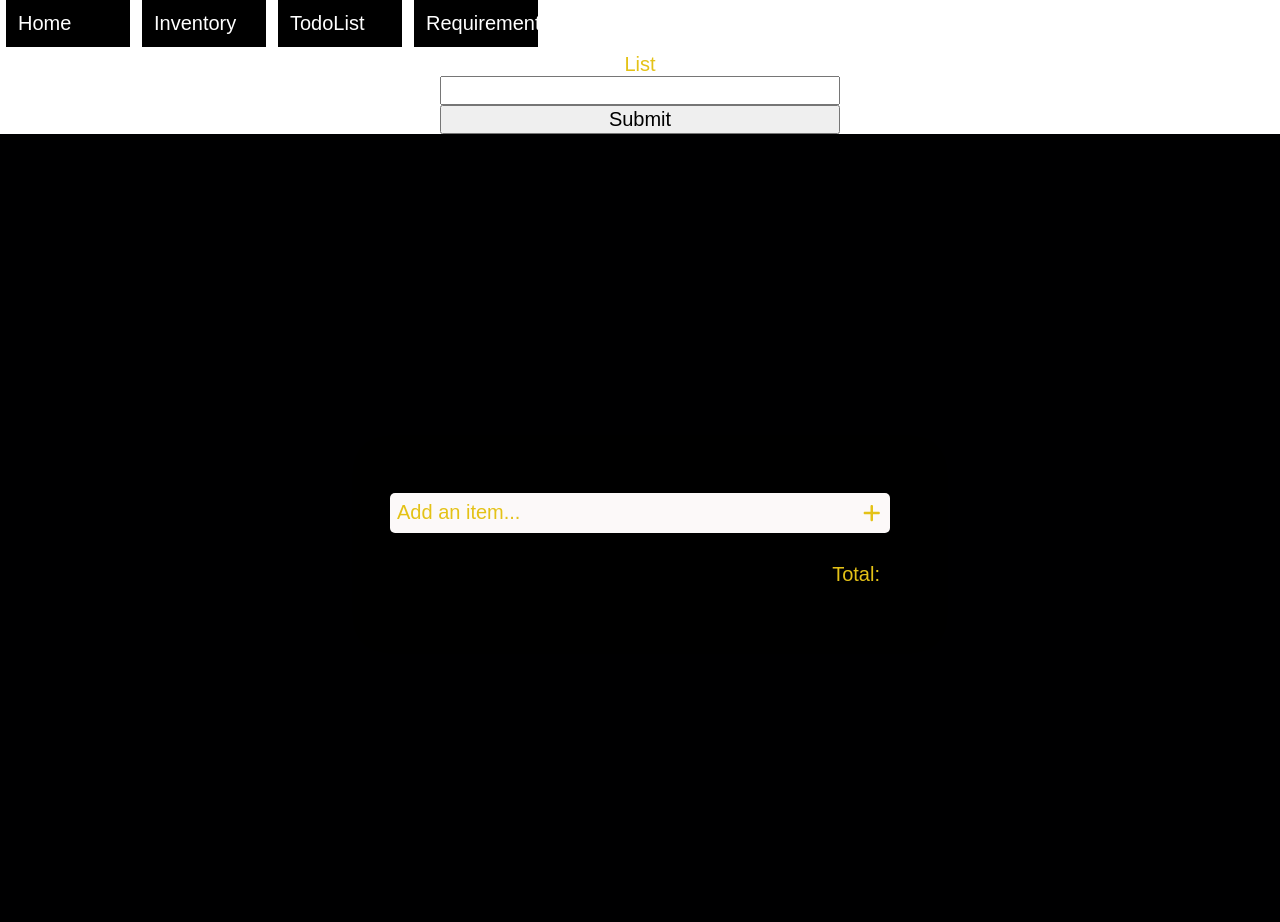
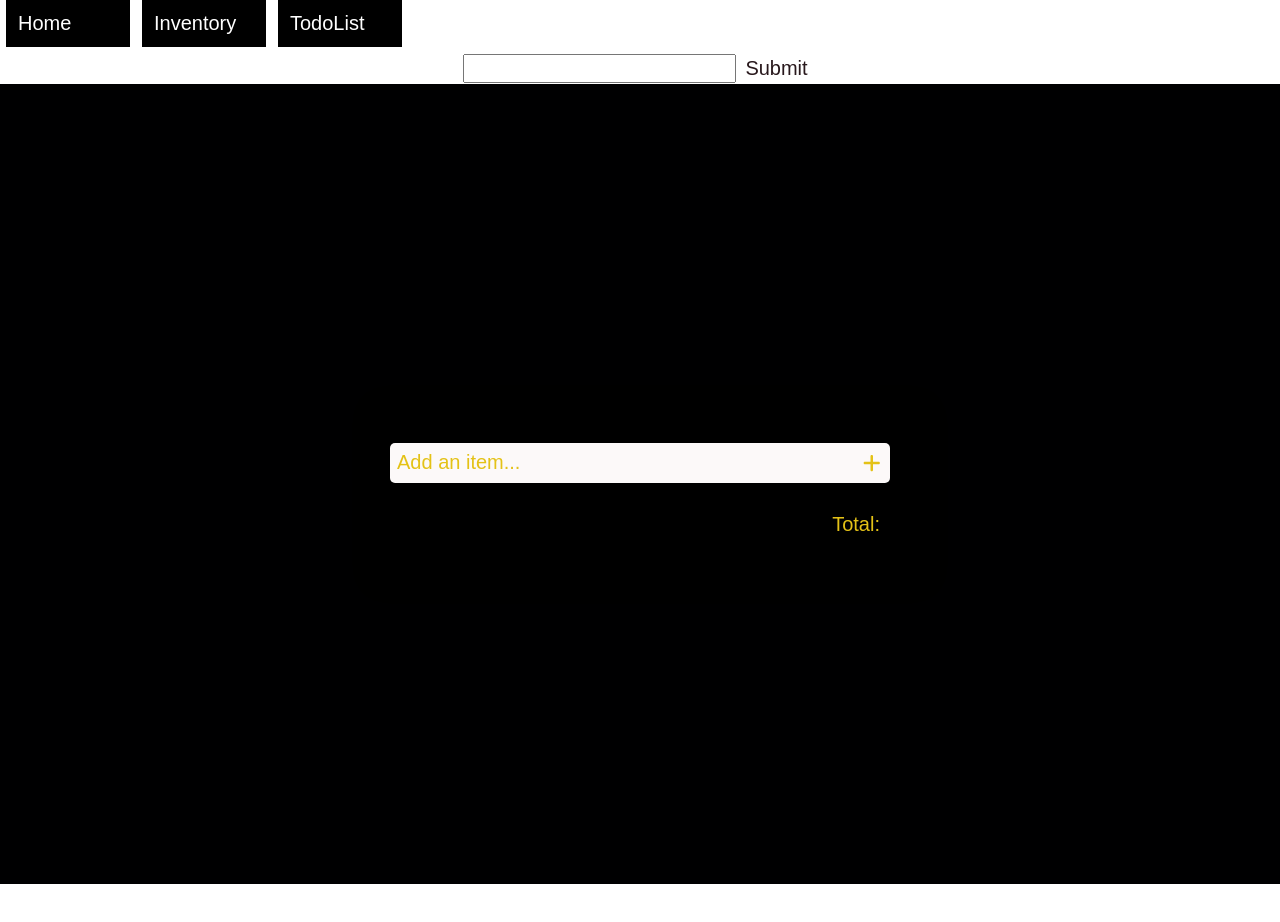
Before and after one commit to bfemeng/phase2-project, a React (Create React App) app: page /inventory in a window 1280 px wide. Shown: the top 922 px of the page. After the commit the page ends 884 px from the top, so only its background shows below. Built offline with nearby package versions, Linux system fonts and the light colour scheme; data requests are answered from the project's data file.

Commit message:
Deleted Requirements

```diff
--- a/db.json
+++ b/db.json
@@ -1,10 +1,4 @@
 {
   "inventory": [],
-  "requirements": [],
-  "todos": [
-    {
-      "content": "dust",
-      "id": 1
-    }
-  ]
+  "todos": []
 }
--- a/src/components/App.js
+++ b/src/components/App.js
@@ -1,32 +1,30 @@
 import React from 'react'
+import { useState } from "react";
 import { BrowserRouter as Router, Route, Routes  } from 'react-router-dom';
 import Home from './Home';
 import Inventory from './Inventory';
 import TodoList from './TodoList';
-import Requirements from './Requirements';
 import Navbar from './Navbar';
 import Form from './Form';
 import './index.css';
 //import './src/App.css';
 
 const App = () => {
+  const [todoList, setTodolist] = useState([])
 
-const handleSubmit = (e, listObj) => {
-  e.preventDefault()
-
-console.log(listObj)
-}
+  function handleListChange(event) {
+    setTodolist(event.target.value);
+  }
 
   return (
     <Router>
       <Navbar />
       <div className="App">
-        <Form handleSubmit={handleSubmit}/>
+        <Form todoList={todoList} handleListChange={handleListChange}/>
         <Routes>
           <Route path="/" element={<Home/>} />
           <Route path="/inventory" element={<Inventory/>} />
           <Route path="/todos" element={<TodoList/>} />
-          <Route path="/requirements" element={<Requirements/>} />
         </Routes>
       </div>
     </Router>
--- a/src/components/Form.js
+++ b/src/components/Form.js
@@ -1,33 +1,18 @@
 import React from 'react'
-import {useState} from 'react'
 
-function Form({handleSubmit}){
-//    const [list, setList] = useState('')
-const [formData, setFormData] = useState({
-    list:'',
-})
+function Form({
+    todoList,
+    handleListChange
+  }) {
 
-//    const changeList = (e) => {
-//     setList(e.target.value)
-//     }
-  console.log(formData)
 
-  const handleChange = (e) => {
-    setFormData({...formData, [e.target.name]:e.target.value})
-  }
   return (
-    <form onSubmit={(e) => handleSubmit(e, formData)} style={{display:"flex", flexDirection:"column", width:"400px", margin:"auto"}}>
-        <label>List</label>
-        <input
-        type="text"
-        name="list"
-        aria-label="list"
-        Value={formData.list}
-        onChange={handleChange}
-        ></input>
-        <input type="submit" />
+    <form>
+      <input type="text" onChange={handleListChange} value={todoList} />
+      <button type="submit">Submit</button>
     </form>
-  )
+  );
 }
 
+
 export default Form
--- a/src/components/Navbar.js
+++ b/src/components/Navbar.js
@@ -51,16 +51,6 @@ function Navbar() {
       >
         TodoList
       </NavLink>
-      <NavLink
-        to="/requirements"
-        //exact
-        style={linkStyles}
-        activestyle={{
-          background: "darkblue",
-        }}
-      >
-        Requirements
-      </NavLink>
     </div>
   );
 }
--- a/src/components/Requirements.js
+++ /dev/null
@@ -1,71 +0,0 @@
-import React, { useState, useEffect } from 'react'
-import './index.css';
-
-const RequirementsList = () => {
-  const [requirements] = useState([]);
-  const [requirementsList, setRequirementsList, onDeleteToDo] = useState([]);
-
-
-    useEffect(() => {
-        fetch("http://localhost:3001/requirements")
-        .then(res => res.json())
-        .then(data => {
-            console.log(data)
-        })
-    }, [])
-
-    function handleClick(event) {
-      console.log(event)
-    }
-
-    function handleSubmit(event) {
-      event.preventDefault()
-      console.log("form submit")
-      fetch (`http://localhost:3001/requirements`, {
-          method: 'POST',
-          headers: {
-              'Content-Type': 'application/json'
-          },
-          body: JSON.stringify({content:requirements})
-      })
-      .then(r => r.text())
-      .then(data => {console.log(data)})
-  }
-
-    // const listRequirements = requirementsList.map(requirement => <li>{requirement.content}</li>);
-    // console.log(listRequirements)
-
-    function handleDelete() {
-      fetch(`http://localhost:3001/requirements/`, {
-        method: "DELETE",
-      });
-    //   onDeleteTodo to remove todo from state
-      onDeleteToDo();
-    }
-
-  return (
-    <div>
-      <h1>Requirements </h1>
-       {/* <label>
-        File Taxes
-        <input
-          type="checkbox"
-          id="taxes"
-          //checked={filetaxes}
-          //onChange={(e) => setFiletaxes(e.target.checked)}
-        />
-      </label> */}
-      <form onSubmit={handleSubmit}>
-        <input type="text" placeholder="Add requirement" value={requirements} onChange={e => setRequirementsList(e.target.value)}
-      />
-        <button type="submit">Submit item</button>
-        {/* <button className="delete-task" onClick={handleDelete} type="submit">Delete</button> */}
-      </form>
-      {/* <ul>
-        {listRequirements}
-      </ul> */}
-    </div>
-  )
-}
-
-export default RequirementsList
```
